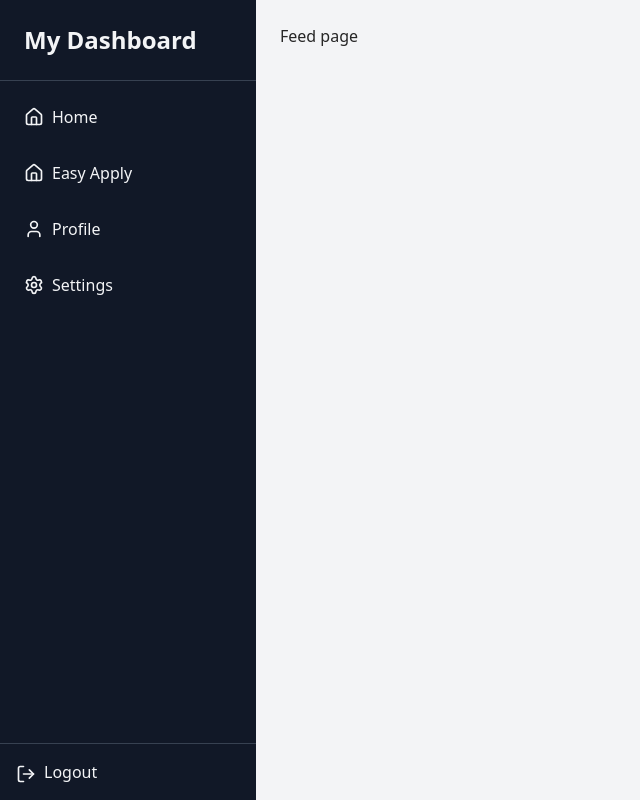
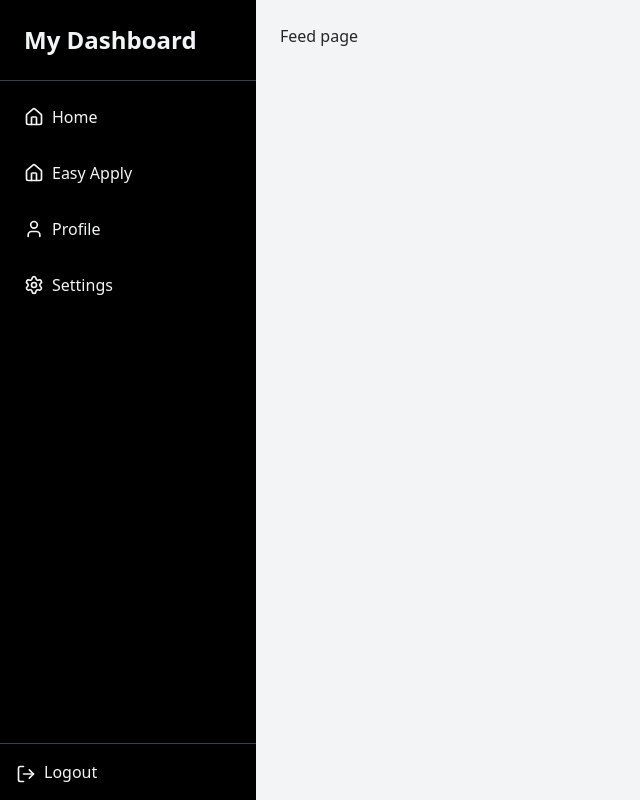
Before and after one commit to Ssharma0355/react-tech-social-media, a React (Create React App) app: page /dashboard in a window 1280 px wide. Shown: the whole page, without its empty margins (0-640 px from the left). Built offline with nearby package versions, Linux system fonts and the light colour scheme.

Commit message:
sidebar-fix

```diff
--- a/src/components/Sidebar.js
+++ b/src/components/Sidebar.js
@@ -23,7 +23,7 @@ const Sidebar = ({ isOpen, setIsOpen }) => {
   return (
     <aside
       className={`
-        fixed top-0 left-0 h-full w-64 bg-gray-900 text-gray-100 flex flex-col z-40
+        fixed top-0 left-0 h-full w-64 bg-black text-gray-100 flex flex-col z-40
         transform ${isOpen ? "translate-x-0" : "-translate-x-full"}
         transition-transform duration-300 ease-in-out
         md:translate-x-0 md:static md:flex
```
